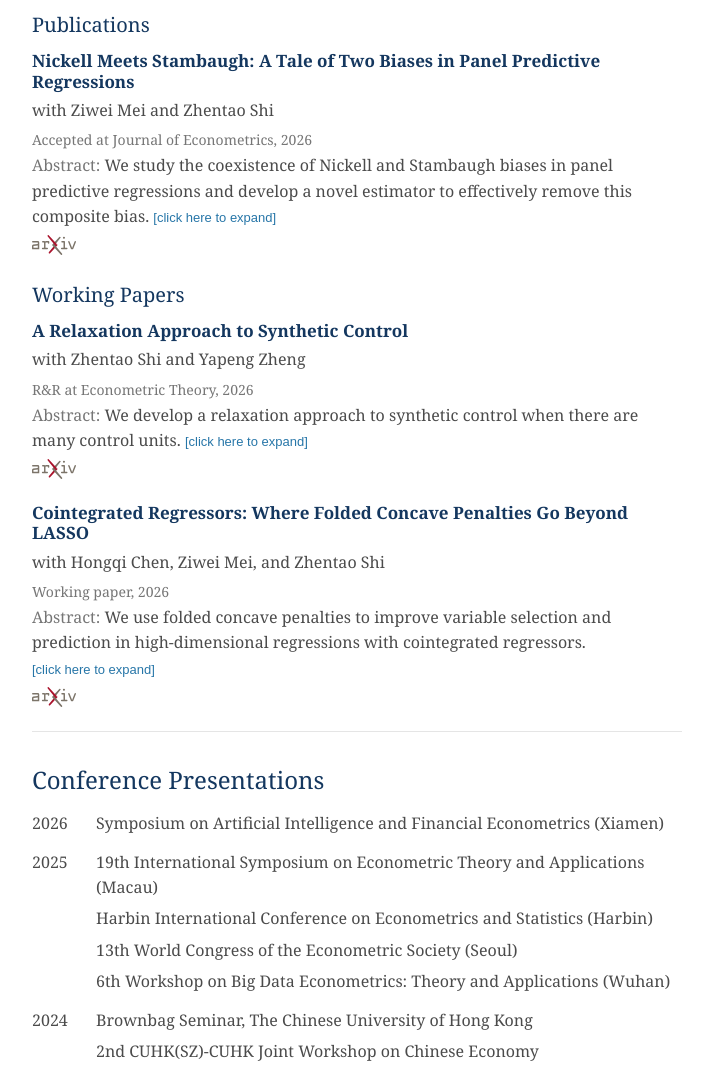
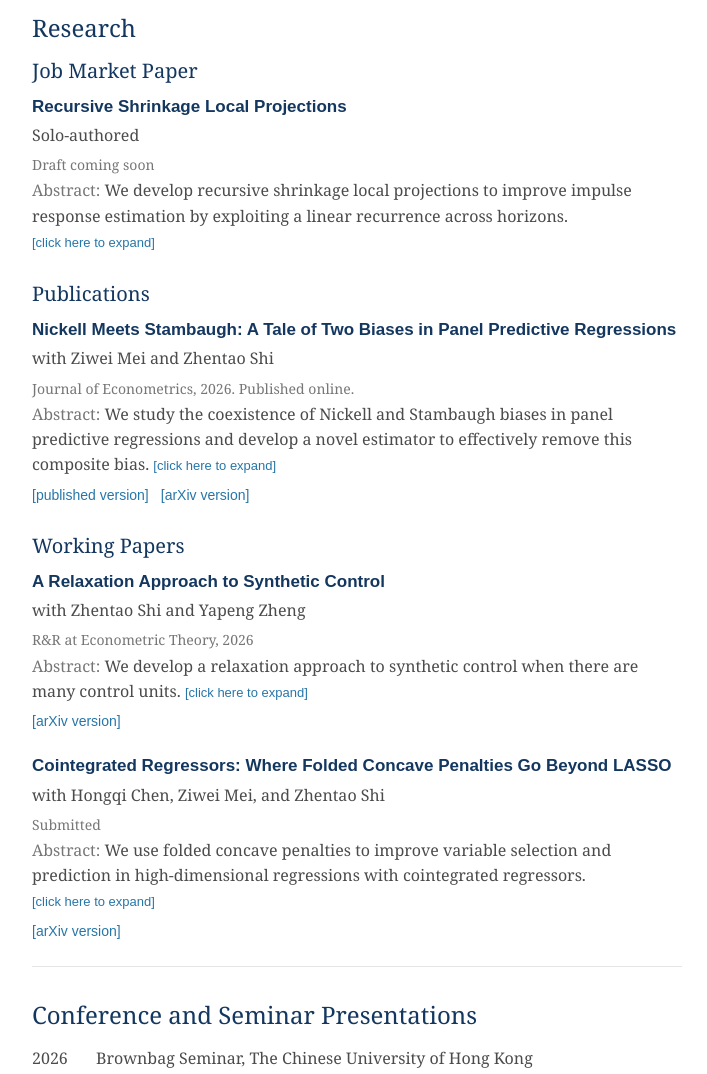
Before and after one commit to cwleo/cwleo.github.io, a plain HTML site: page index.html in a window 1280 px wide. Shown: the part 540-1614 px from the top of the page, without its empty margins (438-1145 px from the left). Drawn offline with Linux system fonts and the light colour scheme.

Commit message:
update webpage

```diff
--- a/index.html
+++ b/index.html
@@ -55,6 +55,7 @@
           <p>
             I am a Ph.D. candidate in the Department of Economics at The Chinese University of Hong Kong. My research interests lie in the high-dimensional econometrics, panel data models, and their applications in various economic fields.
           </p>
+          <p><strong>I am on the 2026–2027 academic job market.</strong></p>
           <p>
             The best way to reach me is by email at
             <a href="mailto:lchw@link.cuhk.edu.hk">lchw@link.cuhk.edu.hk</a>.
@@ -73,6 +74,26 @@
         <section id="research">
           <h2>Research</h2>
 
+          <div class="research-group" id="job-market-paper">
+            <h3>Job Market Paper</h3>
+
+            <article class="publication">
+              <h4>Recursive Shrinkage Local Projections</h4>
+              <p class="authors">Solo-authored</p>
+              <p class="venue">Draft coming soon</p>
+              <div class="abstract">
+                <p class="abstract-summary">
+                  We develop recursive shrinkage local projections to improve impulse response estimation by exploiting a linear recurrence across horizons.
+                  <button class="abstract-action" type="button" aria-expanded="false">[click here to expand]</button>
+                </p>
+                <p class="abstract-full" hidden>
+                  Local projections (LPs) estimate impulse response functions (IRFs) by running a series of regressions separately for each horizon. To utilize the nature restrictions across horizons, we propose a novel estimator called the recursive shrinkage local projections (RSLP). This estimator penalizes deviations from a linear recurrence of the underlying coefficients across horizons, obtaining the IRFs in a single programming problem. Under correct specification of the recurrence structure, we establish consistency and asymptotic normality, demonstrate efficiency gains over the vanilla local projections and develop statistical inference. The shrinkage strength is adaptively tuned to robustify the procedure even if the underlying recurrence is misspecified. Monte Carlo experiments show substantial estimation accuracy gains over the vanilla local projections. An application to monetary policy shocks yields smoother response paths and narrower confidence intervals.
+                  <button class="abstract-action" type="button" aria-expanded="true">[click here to collapse]</button>
+                </p>
+              </div>
+            </article>
+          </div>
+
           <div class="research-group" id="publications">
             <h3>Publications</h3>
 
@@ -81,7 +102,7 @@
               <p class="authors">
                 with Ziwei Mei and Zhentao Shi
               </p>
-              <p class="venue">Accepted at Journal of Econometrics, 2026</p>
+              <p class="venue">Journal of Econometrics, 2026. Published online.</p>
               <div class="abstract">
                 <p class="abstract-summary">
                   We study the coexistence of Nickell and Stambaugh biases in panel predictive regressions and develop a novel estimator to effectively remove this composite bias.
@@ -93,9 +114,8 @@
                 </p>
               </div>
               <p class="paper-links">
-                <a class="icon-link arxiv-link" href="https://arxiv.org/abs/2410.09825" aria-label="arXiv">
-                  <img src="arxiv-logo.svg" alt="" aria-hidden="true">
-                </a>
+                <a href="https://doi.org/10.1016/j.jeconom.2026.106347">[published version]</a>
+                <a href="https://arxiv.org/abs/2410.09825">[arXiv version]</a>
               </p>
             </article>
           </div>
@@ -120,9 +140,7 @@
                 </p>
               </div>
               <p class="paper-links">
-                <a class="icon-link arxiv-link" href="https://arxiv.org/abs/2508.01793" aria-label="arXiv">
-                  <img src="arxiv-logo.svg" alt="" aria-hidden="true">
-                </a>
+                <a href="https://arxiv.org/abs/2508.01793">[arXiv version]</a>
               </p>
             </article>
 
@@ -131,7 +149,7 @@
               <p class="authors">
                 with Hongqi Chen, Ziwei Mei, and Zhentao Shi
               </p>
-              <p class="venue">Working paper, 2026</p>
+              <p class="venue">Submitted</p>
               <div class="abstract">
                 <p class="abstract-summary">
                   We use folded concave penalties to improve variable selection and prediction in high-dimensional regressions with cointegrated regressors.
@@ -143,21 +161,21 @@
                 </p>
               </div>
               <p class="paper-links">
-                <a class="icon-link arxiv-link" href="https://arxiv.org/abs/2610.14617" aria-label="arXiv">
-                  <img src="arxiv-logo.svg" alt="" aria-hidden="true">
-                </a>
+                <a href="https://arxiv.org/abs/2610.14617">[arXiv version]</a>
               </p>
             </article>
           </div>
         </section>
 
         <section id="presentations">
-          <h2>Conference Presentations</h2>
+          <h2>Conference and Seminar Presentations</h2>
           <dl class="presentation-list">
             <div class="presentation-year">
               <dt>2026</dt>
               <dd>
                 <ul>
+                  <li>Brownbag Seminar, The Chinese University of Hong Kong</li>
+                  <li>3rd Annual International Conference of the Greater Bay Econometrics Study Group, Sun Yat-sen University (Guangzhou)</li>
                   <li>Symposium on Artificial Intelligence and Financial Econometrics (Xiamen)</li>
                 </ul>
               </dd>
--- a/sitemap.xml
+++ b/sitemap.xml
@@ -9,7 +9,7 @@
 
 <url>
   <loc>https://cwleo.github.io/</loc>
-  <lastmod>2026-10-14</lastmod>
+  <lastmod>2026-11-04</lastmod>
 </url>
 
 
--- a/style.css
+++ b/style.css
@@ -215,6 +215,10 @@ section:last-child {
   margin-bottom: 24px;
 }
 
+.publication h4 {
+  font-family: Arial, Helvetica, sans-serif;
+}
+
 .publication:last-child {
   margin-bottom: 0;
 }
@@ -279,11 +283,6 @@ section:last-child {
   flex-wrap: wrap;
   font-family: Arial, Helvetica, sans-serif;
   font-size: 14px;
-}
-
-.arxiv-link img {
-  width: 44px;
-  height: auto;
 }
 
 .presentation-list {
```
